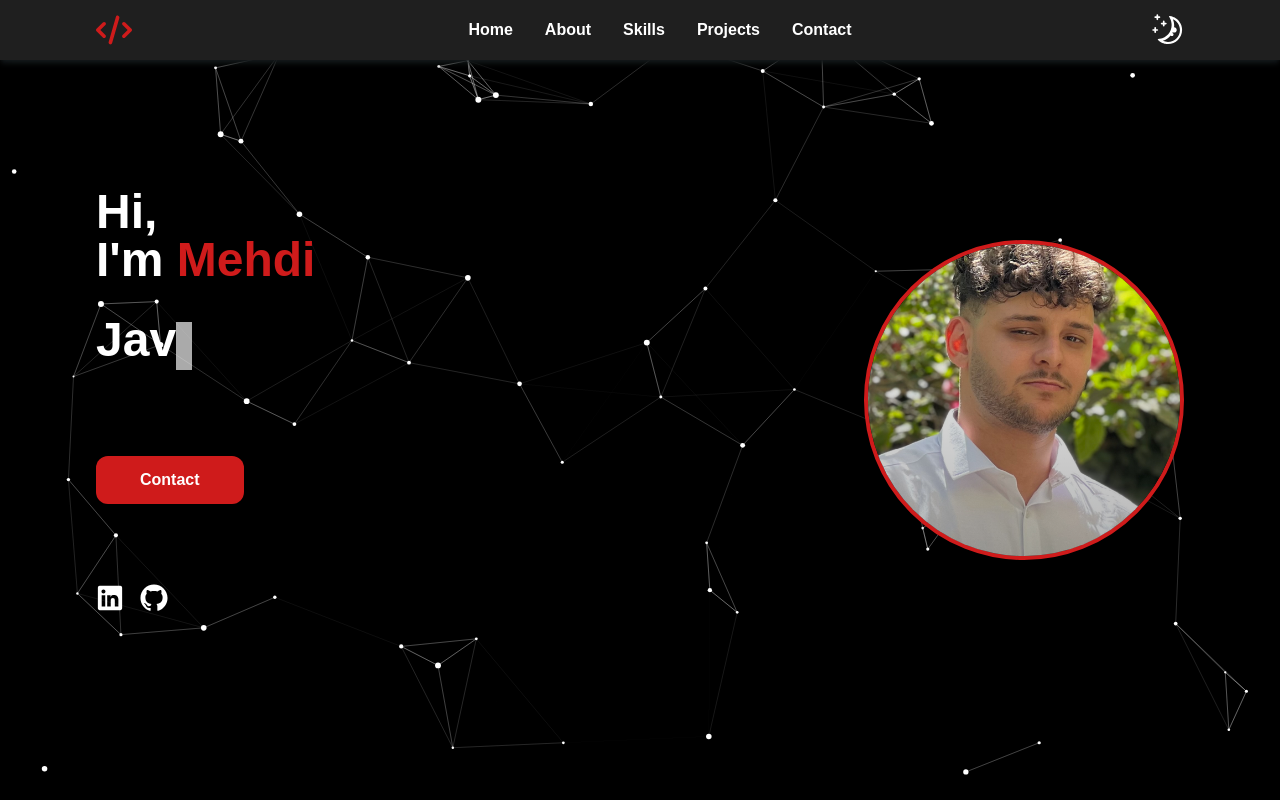
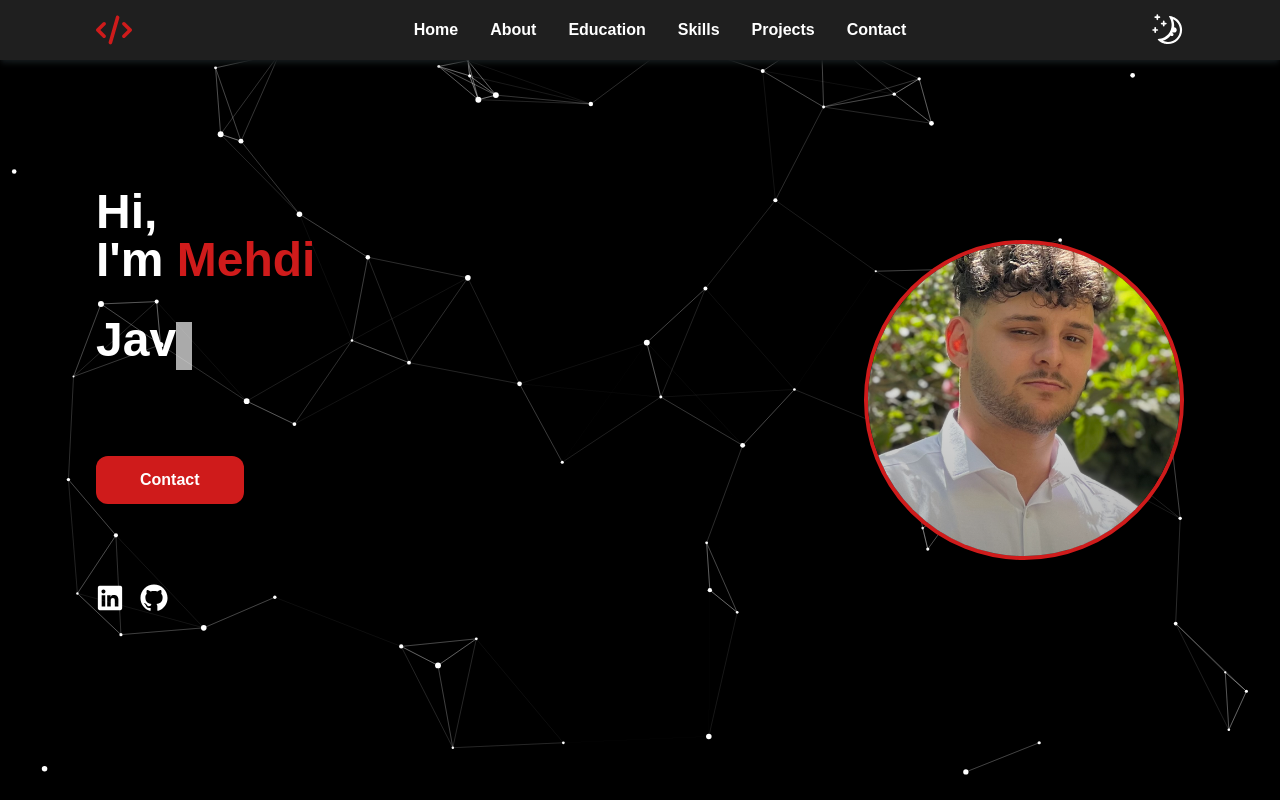
Before and after one commit to belkhelfamehdi/Portfolio, a React (Vite) app: page / in a window 1280 px wide. Shown: the top 800 px of the page. Built offline with nearby package versions, Linux system fonts and the light colour scheme; the HTML template or start-up script is replaced by a standard one.

Commit message:
Init commit

```diff
--- a/src/components/ui/NavLinks.jsx
+++ b/src/components/ui/NavLinks.jsx
@@ -5,6 +5,7 @@ const NavLinks = () => {
         <ul className="sm:flex max-sm:flex-col items-center space-y-4 sm:space-y-0 sm:space-x-8 font-poppins text-md font-bold text-black dark:text-white transition-colors duration-300">
             <li><a href="#home" className={link}>Home</a></li>
             <li><a href="#about" className={link}>About</a></li>
+            <li><a href="#formations" className={link}>Education</a></li>
             <li><a href="#skills" className={link}>Skills</a></li>
             <li><a href="#projects" className={link}>Projects</a></li>
             <li><a href="#contact" className={link}>Contact</a></li>
```
